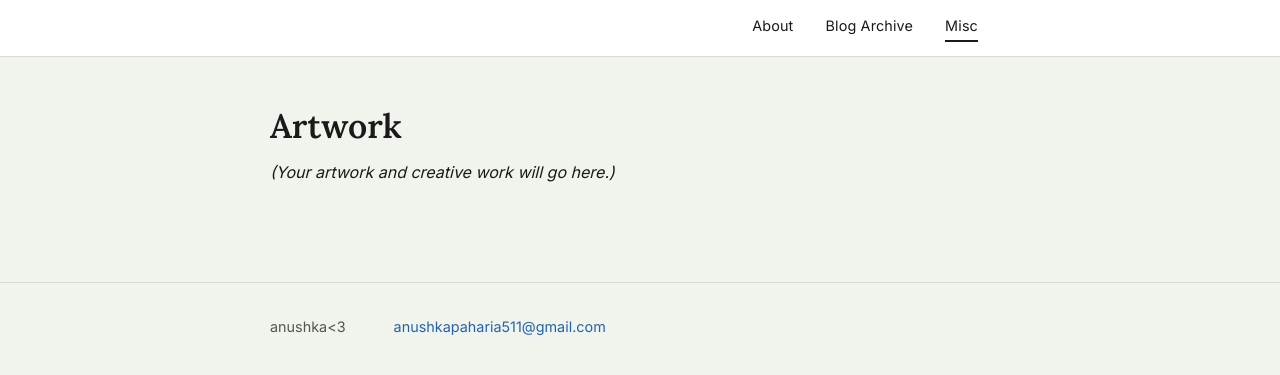
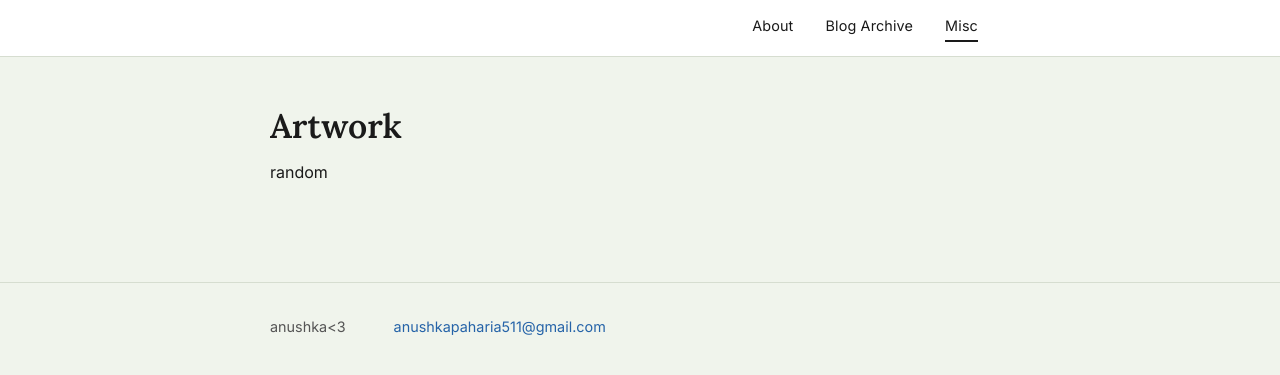
Before and after one commit to anuzka115/anuzka115.github.io, a Jekyll site: the page built from artwork.md, in a window 1280 px wide. Shown: the top 375 px of the page. Built offline with Jekyll 4.4.1, drawn with Linux system fonts in a browser that asks for light colours.

Commit message:
Update artwork.md

```diff
--- a/artwork.md
+++ b/artwork.md
@@ -1,9 +1,9 @@
 ---
 layout: default
-title: Artwork
+title: miscellaneous
 permalink: /artwork/
 ---
 
 # Artwork
 
-*(Your artwork and creative work will go here.)*
+random
```
